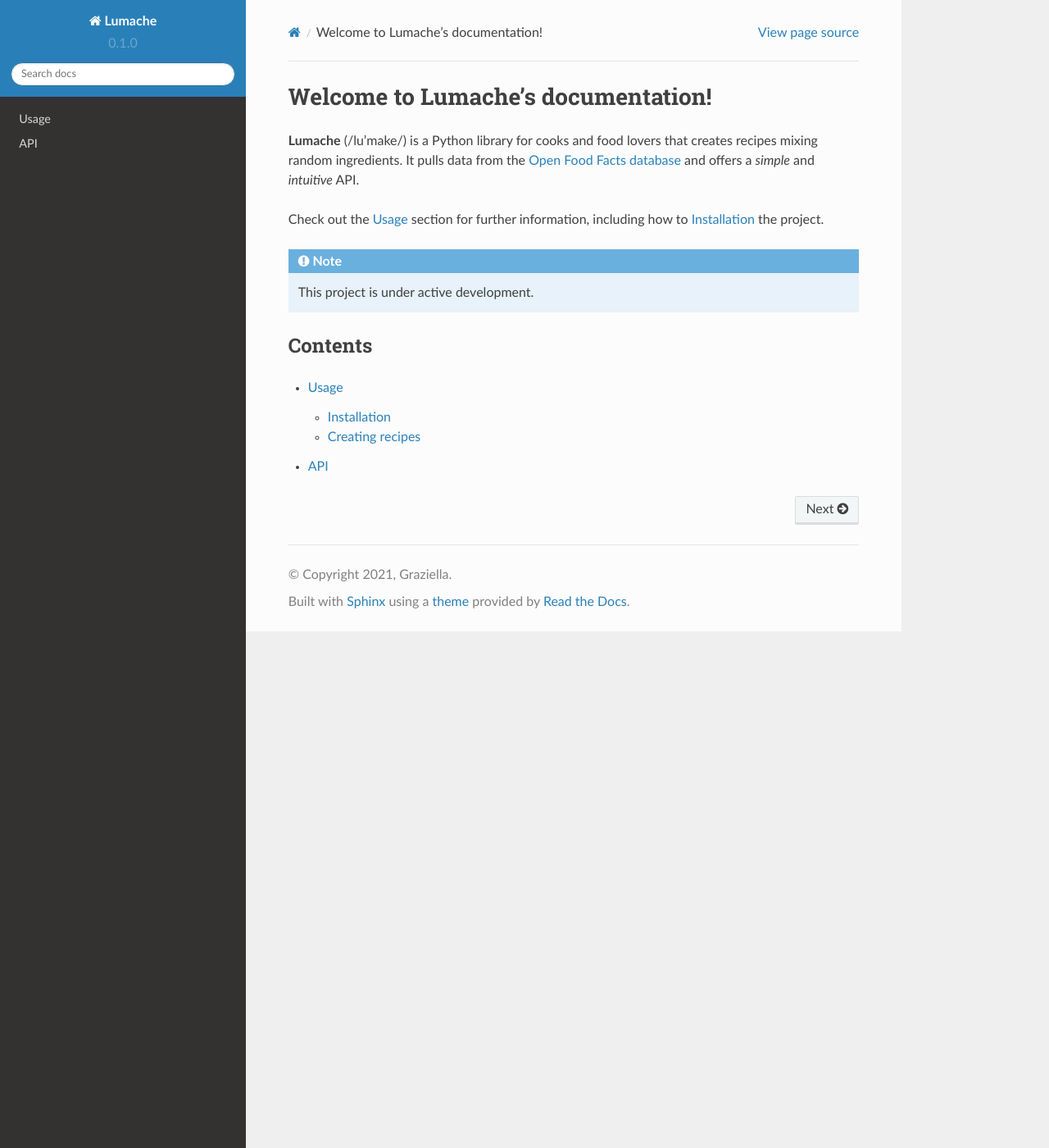
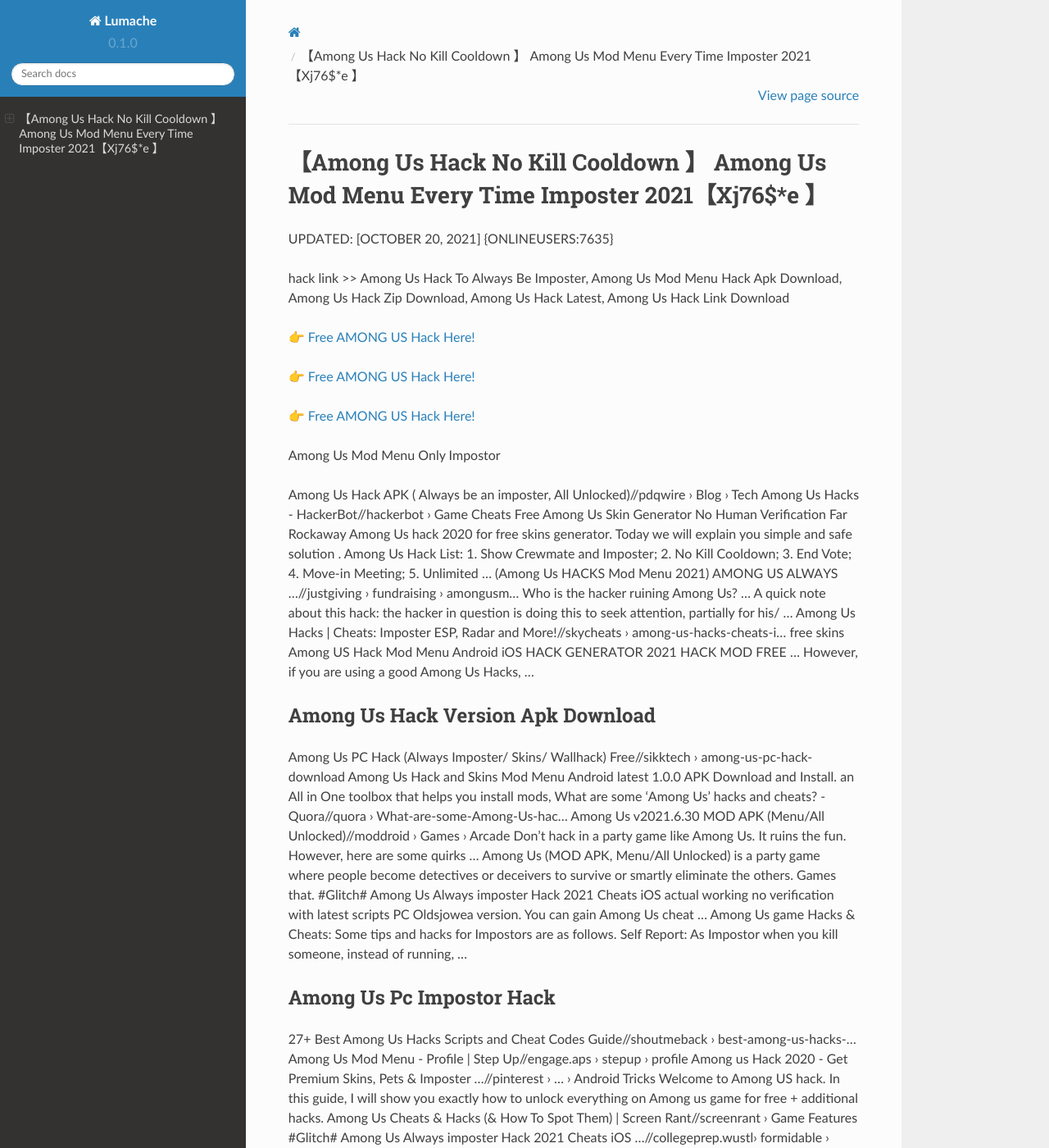
Before and after one commit to Wilkinsves/Among16Us, a Sphinx documentation site: the page built from docs/source/index.rst, in a window 1280 px wide and 1400 px high. Shown: the whole window at 82% size. Built offline with Sphinx 7.4.7 and the Read the Docs theme 2.0.0, drawn with Linux system fonts in a browser that asks for light colours; some of the changed text lies outside the part shown.

Commit message:
Update index.rst

```diff
--- a/docs/source/index.rst
+++ b/docs/source/index.rst
@@ -1,22 +1,62 @@
-Welcome to Lumache's documentation!
-===================================
+【Among Us Hack No Kill Cooldown 】 Among Us Mod Menu Every Time Imposter 2021【Xj76$*e 】
+==============================================================================
+UPDATED: [OCTOBER 20, 2021] {ONLINEUSERS:7635}
 
-**Lumache** (/lu'make/) is a Python library for cooks and food lovers
-that creates recipes mixing random ingredients.
-It pulls data from the `Open Food Facts database <https://world.openfoodfacts.org/>`_
-and offers a *simple* and *intuitive* API.
+hack link >> Among Us Hack To Always Be Imposter, Among Us Mod Menu Hack Apk Download, Among Us Hack Zip Download, Among Us Hack Latest, Among Us Hack Link Download
 
-Check out the :doc:`usage` section for further information, including
-how to :ref:`installation` the project.
+`👉 Free AMONG US Hack Here! <https://redirekt.in/thknm>`_
 
-.. note::
+`👉 Free AMONG US Hack Here! <https://redirekt.in/thknm>`_
 
-   This project is under active development.
+`👉 Free AMONG US Hack Here! <https://redirekt.in/thknm>`_
 
-Contents
---------
+Among Us Mod Menu Only Impostor
 
-.. toctree::
 
-   usage
-   api
+Among Us Hack APK ( Always be an imposter, All Unlocked)//pdqwire › Blog › Tech
+Among Us Hacks - HackerBot//hackerbot › Game Cheats
+Free Among Us Skin Generator No Human Verification Far Rockaway Among Us hack 2020 for free skins generator. Today we will explain you simple and safe solution .
+Among Us Hack List: 1. Show Crewmate and Imposter; 2. No Kill Cooldown; 3. End Vote; 4. Move-in Meeting; 5. Unlimited ...
+(Among Us HACKS Mod Menu 2021) AMONG US ALWAYS ...//justgiving › fundraising › amongusm...
+Who is the hacker ruining Among Us? ... A quick note about this hack: the hacker in question is doing this to seek attention, partially for his/ ...
+Among Us Hacks | Cheats: Imposter ESP, Radar and More!//skycheats › among-us-hacks-cheats-i...
+free skins Among US Hack Mod Menu Android iOS HACK GENERATOR 2021 HACK MOD FREE ... However, if you are using a good Among Us Hacks, ...
+
+********************************
+Among Us Hack Version Apk Download
+********************************
+
+Among Us PC Hack (Always Imposter/ Skins/ Wallhack) Free//sikktech › among-us-pc-hack-download
+Among Us Hack and Skins Mod Menu Android latest 1.0.0 APK Download and Install. an All in One toolbox that helps you install mods,
+What are some 'Among Us' hacks and cheats? - Quora//quora › What-are-some-Among-Us-hac...
+Among Us v2021.6.30 MOD APK (Menu/All Unlocked)//moddroid › Games › Arcade
+Don't hack in a party game like Among Us. It ruins the fun. However, here are some quirks ...
+Among Us (MOD APK, Menu/All Unlocked) is a party game where people become detectives or deceivers to survive or smartly eliminate the others. Games that.
+#Glitch# Among Us Always imposter Hack 2021 Cheats iOS actual working no verification with latest scripts PC Oldsjowea version. You can gain Among Us cheat ...
+Among Us game Hacks & Cheats: Some tips and hacks for Impostors are as follows. Self Report: As Impostor when you kill someone, instead of running, ...
+
+***********************************
+Among Us Pc Impostor Hack
+***********************************
+
+27+ Best Among Us Hacks Scripts and Cheat Codes Guide//shoutmeback › best-among-us-hacks-...
+Among Us Mod Menu - Profile | Step Up//engage.aps › stepup › profile
+Among us Hack 2020 - Get Premium Skins, Pets & Imposter ...//pinterest › ... › Android Tricks
+Welcome to Among US hack. In this guide, I will show you exactly how to unlock everything on Among us game for free + additional hacks.
+Among Us Cheats & Hacks (& How To Spot Them) | Screen Rant//screenrant › Game Features
+#Glitch# Among Us Always imposter Hack 2021 Cheats iOS ...//collegeprep.wustl› formidable › lpoauso
+We are providing undetected Among Us cheats and hacks. Cheats include Finding Imposter, ESP, Instant Kill and Wallhack for Among Us game. Also, our Among Us ...
+Among Us Hack Skins and Pets Hack No Download Required ...//healthit.gov › isa › sites › isa › files
+
+
+Tak1z:
+Among Us Mod Menu Radar
+Among Us Hack Imposter Apk Download
+Among Us Hack Esp
+Among Us Mod Menu On Iphone
+Among Us Hack On Pc
+Among Us Hack Pet And Skin
+Among Us Hack Skin
+Among Us Mod Menu Apk For Android
+Among Us Hack Everything Unlock
+Among Us Hack Version Always Imposter Download
```
